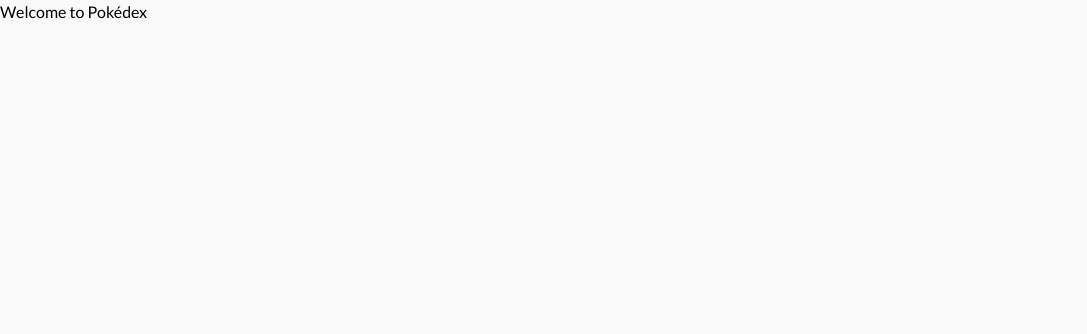
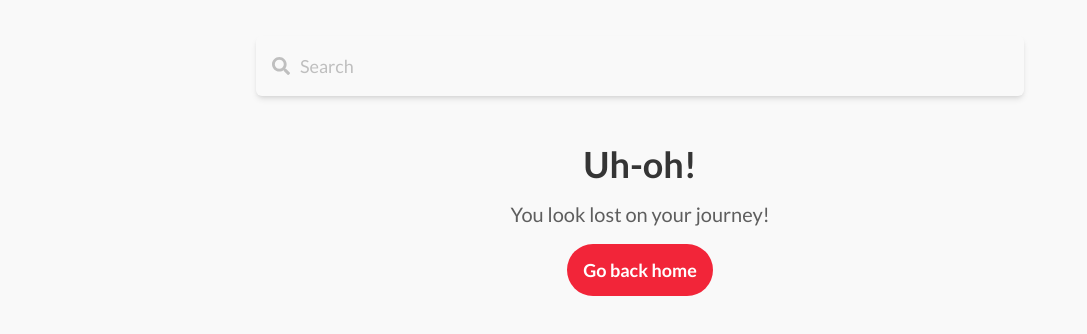
Before and after one commit to thebaludev/pokedex-app, a Vue app: page /pokedex in a window 1280 px wide. Shown: the top 334 px of the page, without its empty margins (0-1087 px from the left). Built offline with nearby package versions, Linux system fonts and the light colour scheme.

Commit message:
Update pokemon view Add search input Define not found section Define item list with favorite button

```diff
--- a/src/views/PokemonView.vue
+++ b/src/views/PokemonView.vue
@@ -1,5 +1,32 @@
+<script setup lang="ts">
+import SearchInput from '../components/SearchInput.vue'
+import StarIcon from '../components/StarIcon.vue'
+import BaseButton from '../components/BaseButton.vue'
+</script>
+
 <template>
-  <section>
-    <h1>Welcome to Pokédex</h1>
+  <section class="grid content-start place-self-center mt-9 min-w-3xl max-w-3xl">
+    <SearchInput />
+
+    <!-- NotFoundSection.vue -->
+    <section class="grid place-items-center gap-4 mt-12">
+      <h1 class="font-bold text-4xl text-poke-gray-900">Uh-oh!</h1>
+      <h2 class="font-medium text-xl text-poke-gray-700">You look lost on your journey!</h2>
+
+      <BaseButton content="Go back home" />
+    </section>
+
+    <!-- PokemonsList -->
+    <div class="mt-10 hidden">
+      <!-- PokemonItem -->
+      <div class="flex items-center justify-between px-4 py-5 bg-white rounded-md">
+        <span class="font-medium text-2xl text-poke-gray-900">Pikachu</span>
+
+        <!-- FavoriteButton -->
+        <button class="flex items-center justify-center w-11 h-11 rounded-full bg-poke-gray-100 cursor-pointer">
+          <StarIcon />
+        </button>
+      </div>
+    </div>
   </section>
 </template>
```
